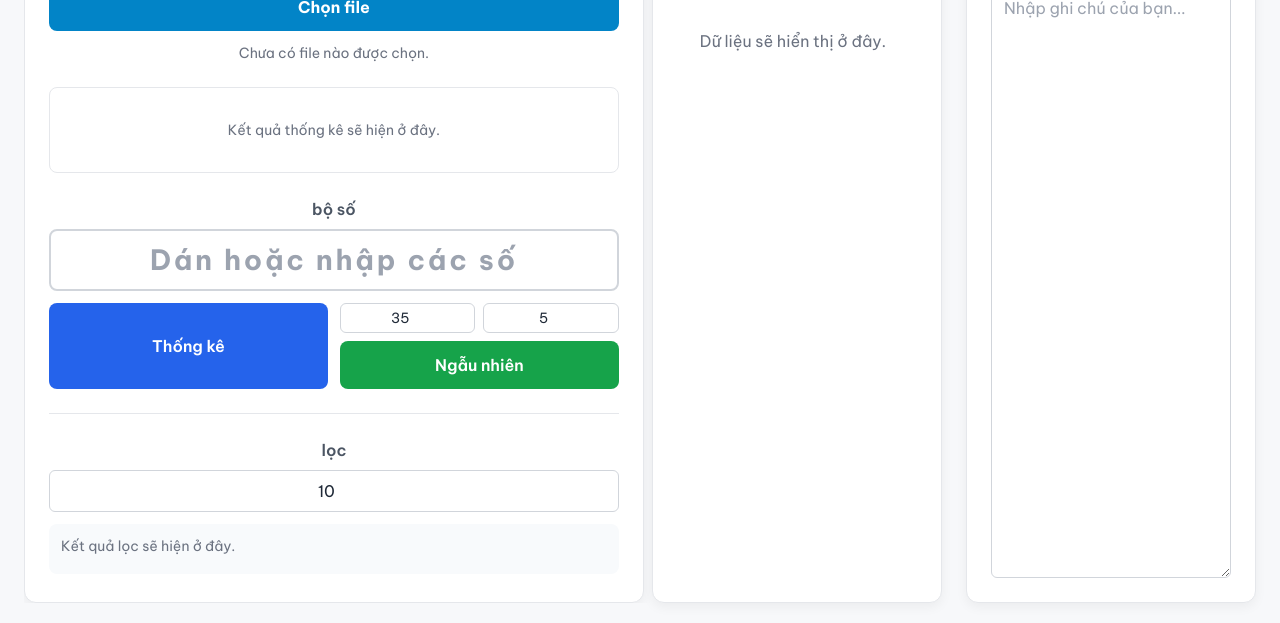
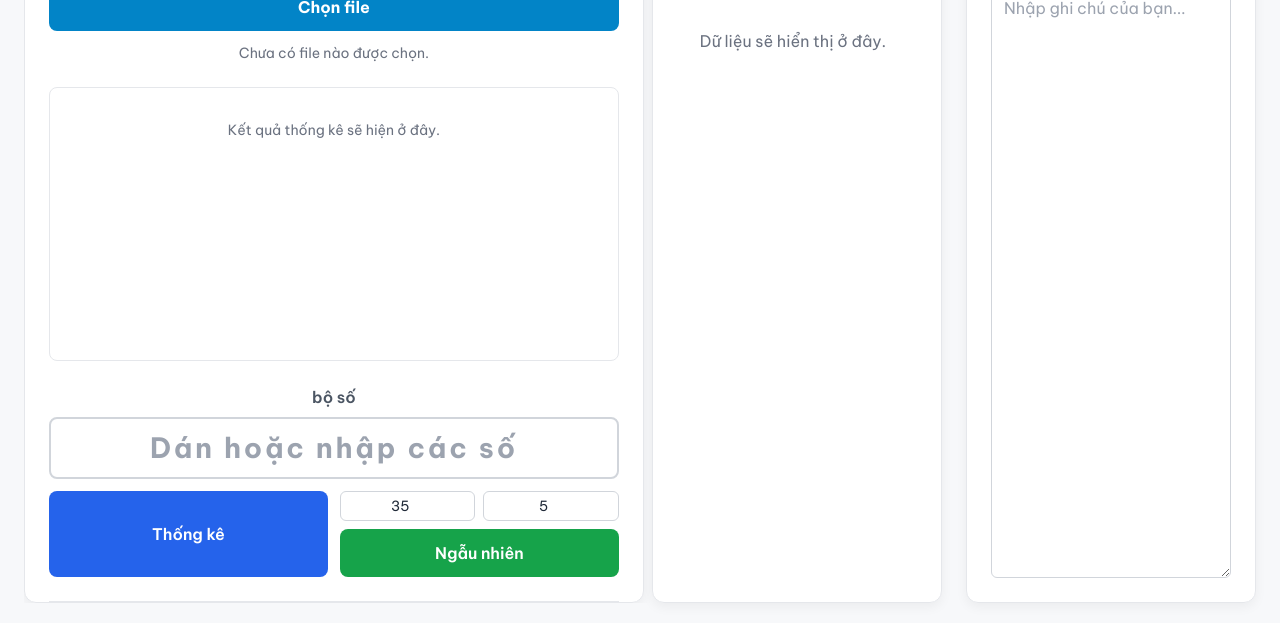
Before and after one commit to Daohoi123/thongke, a plain HTML site: page index.html in a window 1280 px wide. Shown: the part 125-748 px from the top of the page. Drawn offline with nearby package versions, Linux system fonts and the light colour scheme; a script that the page names is missing.

Commit message:
Update index.html

```diff
--- a/index.html
+++ b/index.html
@@ -121,6 +121,11 @@
             font-size: 0.9rem;
             white-space: nowrap;
         }
+        /* Fixed height for stats container */
+        #main-stats-container {
+            height: 240px; /* Fixed height for ~5 rows */
+            overflow-y: auto; /* Add scrollbar if content overflows */
+        }
         /* Split.js Gutter Styles */
         .gutter {
             background-color: #e5e7eb;
@@ -167,8 +172,10 @@
                 </div>
 
                 <!-- Main Stats Section -->
-                <div id="main-stats-container" class="text-sm border rounded-lg p-4">
-                    <p class="text-center text-gray-500 py-4">Kết quả thống kê sẽ hiện ở đây.</p>
+                <div class="text-sm border rounded-lg p-4">
+                    <div id="main-stats-container">
+                        <p class="text-center text-gray-500 py-4">Kết quả thống kê sẽ hiện ở đây.</p>
+                    </div>
                 </div>
 
                 <!-- Controls Section -->
@@ -293,7 +300,7 @@
                 if (count > 0) {
                      const percentage = totalSets > 0 ? ((count / totalSets) * 100).toFixed(2) : 0;
                      content += `
-                        <div class="flex justify-between p-2.5 border-b border-gray-100 text-sm">
+                        <div class="flex justify-between p-2 border-b border-gray-100 text-sm">
                             <span class="font-medium text-gray-600">Trùng ${i} số:</span>
                             <span class="font-bold text-blue-700">${count} bộ <span class="text-xs font-normal text-gray-500">(${percentage}%)</span></span>
                         </div>`;
```
